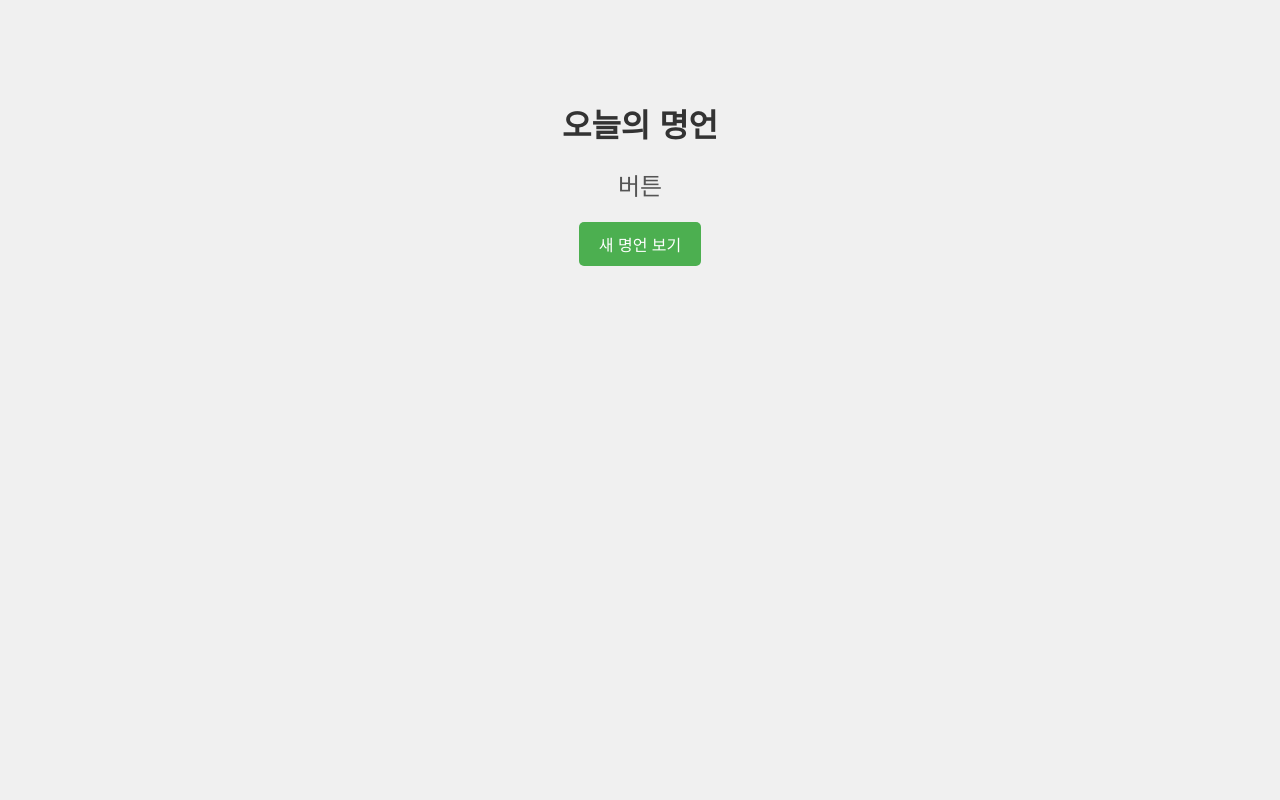
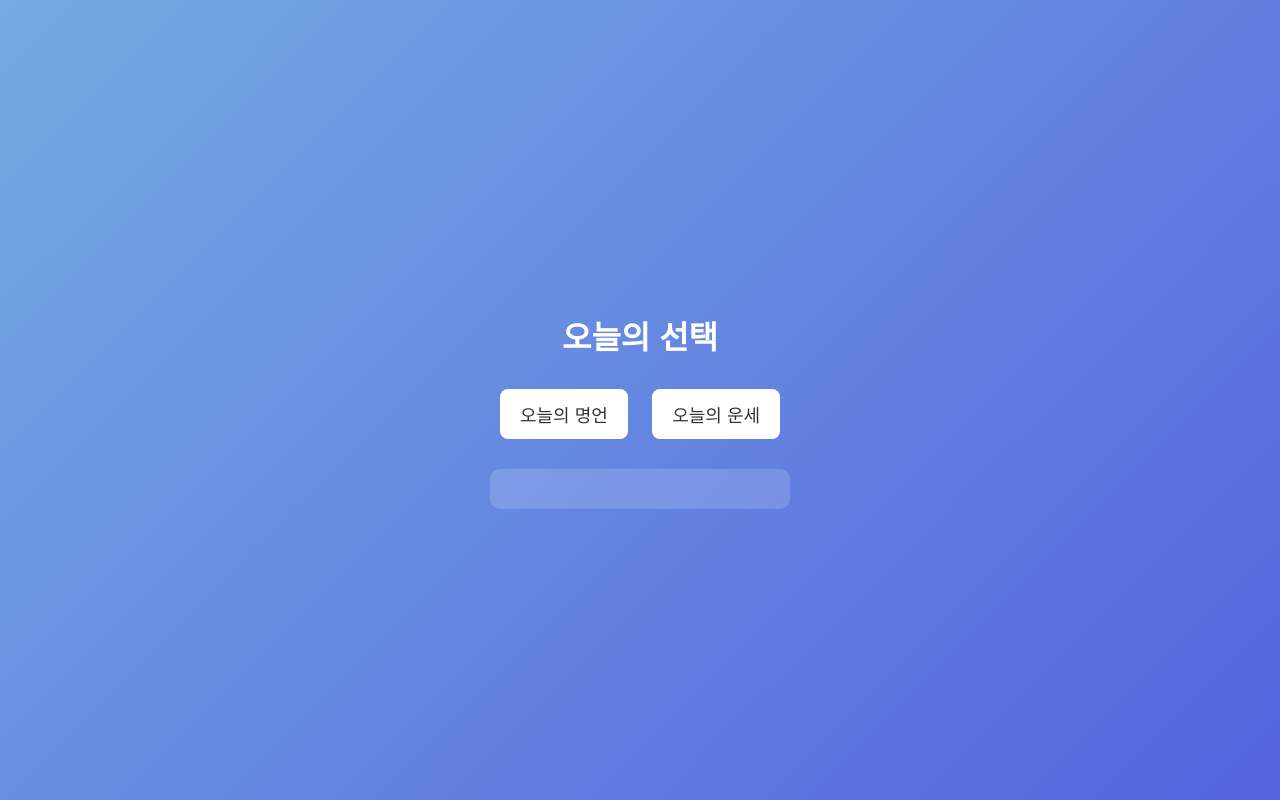
Before and after one commit to kdy38394307-eng/Memory, a plain HTML site: page Desktop/MyQuoteSite/index.html in a window 1280 px wide. Drawn offline with Linux system fonts and the light colour scheme.

Commit message:
운세 명언 분류 추가

```diff
--- a/Desktop/MyQuoteSite/index.html
+++ b/Desktop/MyQuoteSite/index.html
@@ -2,15 +2,19 @@
 <html lang="ko">
 <head>
   <meta charset="UTF-8">
-  <title>오늘의 명언</title>
-  <!-- syle.css 연결 -->
-   <link rel="stylesheet" href="style.css">
+  <meta name="viewport" content="width=device-width, initial-scale=1.0">
+  <title>명언 & 운세 사이트</title>
+  <link rel="stylesheet" href="style.css">
 </head>
 <body>
-  <h1>오늘의 명언</h1>
-  <p id="quote">버튼</p>
-  <button onclick="newQuote()">새 명언 보기</button>
-  <!-- script.js 연결 -->
+  <div class="container">
+    <h1>오늘의 선택</h1>
+    <div class="menu">
+      <button onclick="showQuote()">오늘의 명언</button>
+      <button onclick="showFortune()">오늘의 운세</button>
+    </div>
+    <div id="result" class="result-box"></div>
+  </div>
   <script src="script.js"></script>
 </body>
 </html>
--- a/Desktop/MyQuoteSite/script.js
+++ b/Desktop/MyQuoteSite/script.js
@@ -1,12 +1,24 @@
 const quotes = [
-      "성공은 작은 노력이 반복될 때 이루어진다.",
-      "오늘 걷지 않으면 내일은 뛰어야 한다.",
-      "실패는 성공으로 가는 첫걸음이다.",
-      "천 리 길도 한 걸음부터.",
-      "행복은 습관이다. 그것을 몸에 지녀라."
-    ];
+  "성공은 작은 노력을 반복한 결과이다.",
+  "행복은 습관이다. 그것을 몸에 지니라.",
+  "실패는 성공으로 가는 첫걸음이다.",
+  "오늘 할 수 있는 일을 내일로 미루지 말라."
+];
 
-    function newQuote() {
-      const randomIndex = Math.floor(Math.random() * quotes.length);
-      document.getElementById("quote").innerText = quotes[randomIndex];
-    }
+const fortunes = [
+  "오늘은 행운이 따르는 하루입니다 🍀",
+  "조심성이 필요한 하루입니다 ⚠️",
+  "기회가 다가올 예정입니다 ✨",
+  "뜻밖의 좋은 소식을 듣게 됩니다 📩",
+  "주변 사람과 협력이 중요한 날입니다 🤝"
+];
+
+function showQuote() {
+  const randomQuote = quotes[Math.floor(Math.random() * quotes.length)];
+  document.getElementById("result").innerText = "💡 명언: " + randomQuote;
+}
+
+function showFortune() {
+  const randomFortune = fortunes[Math.floor(Math.random() * fortunes.length)];
+  document.getElementById("result").innerText = "🔮 운세: " + randomFortune;
+}
--- a/Desktop/MyQuoteSite/style.css
+++ b/Desktop/MyQuoteSite/style.css
@@ -1,26 +1,38 @@
     body {
-      font-family: 'Arial', sans-serif;
+  font-family: 'Noto Sans KR', sans-serif;
+  display: flex;
+  justify-content: center;
+  align-items: center;
+  height: 100vh;
+  margin: 0;
+  background: linear-gradient(135deg, #74ABE2, #5563DE);
+  color: white;
+}
+
+.container {
   text-align: center;
-      margin-top: 100px;
-      background: #f0f0f0;
 }
-    h1 {
+
+.menu button {
+  margin: 10px;
+  padding: 12px 20px;
+  font-size: 18px;
+  border: none;
+  border-radius: 8px;
+  cursor: pointer;
+  background: #fff;
   color: #333;
+  transition: 0.3s;
 }
-    #quote {
-      font-size: 1.5em;
-      margin: 20px 0;
-      color: #555;
+
+.menu button:hover {
+  background: #ddd;
 }
-    button {
-      padding: 10px 20px;
-      font-size: 1em;
-      border: none;
-      border-radius: 5px;
-      background-color: #4CAF50;
-      color: white;
-      cursor: pointer;
+
+.result-box {
+  margin-top: 20px;
+  padding: 20px;
+  background: rgba(255, 255, 255, 0.15);
+  border-radius: 10px;
+  font-size: 20px;
 }
-    button:hover {
-      background-color: #45a049;
-    }
```
Lines whose indentation alone changed are shown as unchanged.
